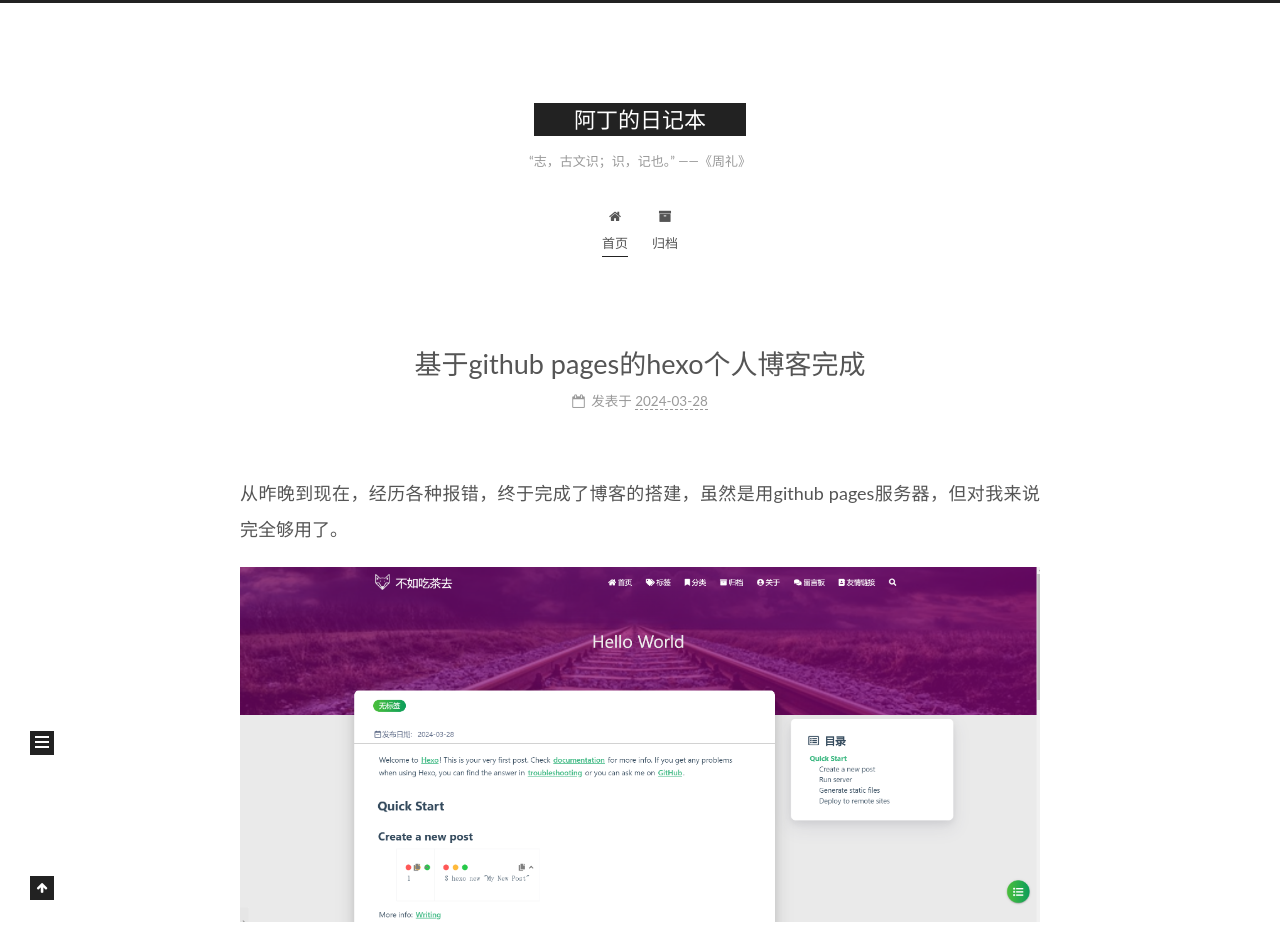
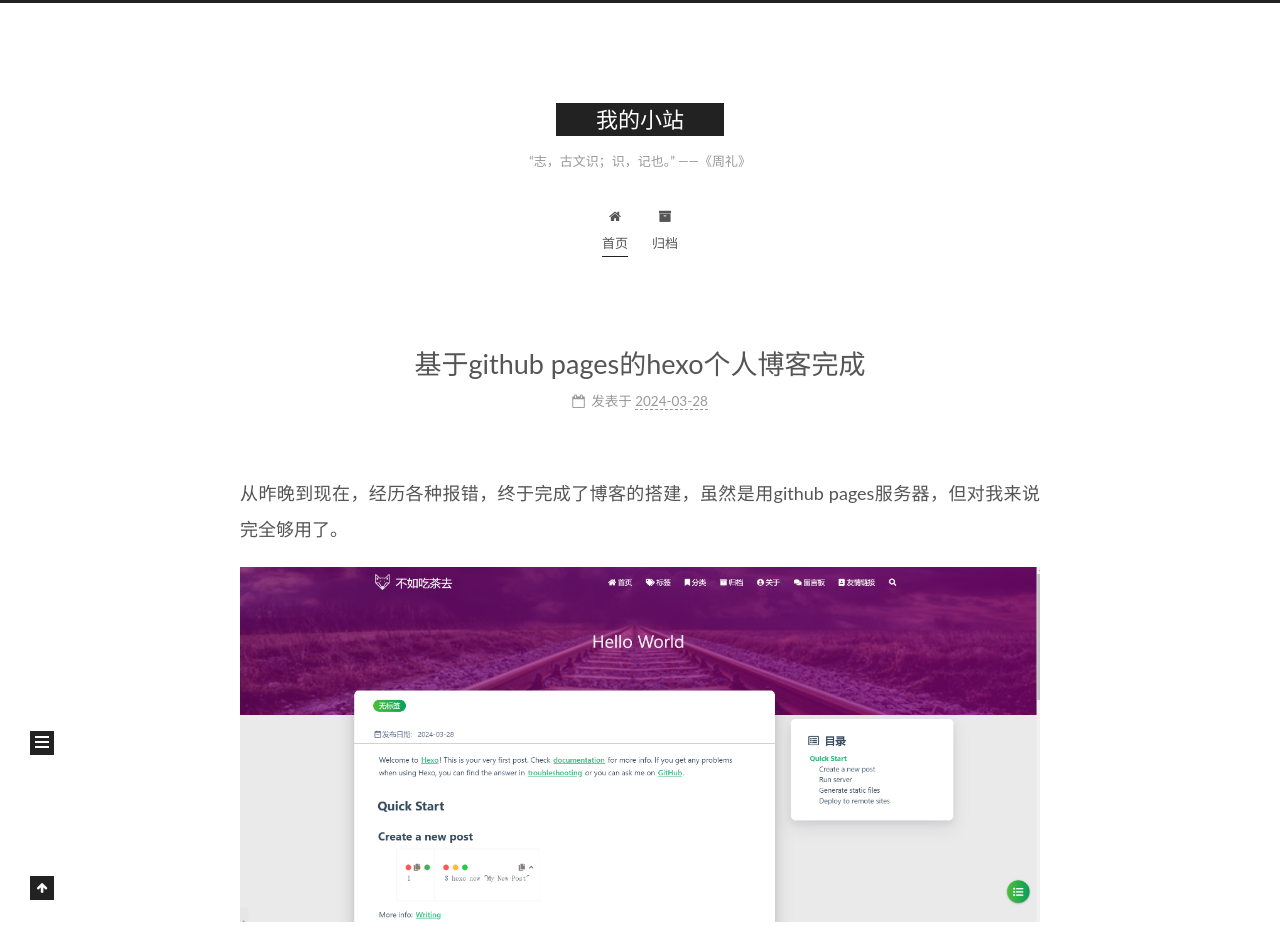
Before and after one commit to julian-ding/julian-ding.github.io, a plain HTML site: page index.html in a window 1280 px wide. Shown: the top 925 px of the page. Drawn offline with Linux system fonts and the light colour scheme.

Commit message:
Site updated: 2024-03-29 12:34:23

```diff
--- a/index.html
+++ b/index.html
@@ -21,9 +21,9 @@
   </script>
 
   <meta property="og:type" content="website">
-<meta property="og:title" content="阿丁的日记本">
+<meta property="og:title" content="我的小站">
 <meta property="og:url" content="http://example.com/index.html">
-<meta property="og:site_name" content="阿丁的日记本">
+<meta property="og:site_name" content="我的小站">
 <meta property="og:locale" content="zh_CN">
 <meta property="article:author" content="Julian Ding">
 <meta name="twitter:card" content="summary">
@@ -41,7 +41,7 @@
   };
 </script>
 
-  <title>阿丁的日记本</title>
+  <title>我的小站</title>
 
 
 
@@ -92,7 +92,7 @@
 
     <a href="/" class="brand" rel="start">
       <span class="logo-line-before"><i></i></span>
-      <h1 class="site-title">阿丁的日记本</h1>
+      <h1 class="site-title">我的小站</h1>
       <span class="logo-line-after"><i></i></span>
     </a>
       <p class="site-subtitle" itemprop="description">“志，古文识；识，记也。”		——《周礼》</p>
@@ -155,7 +155,7 @@
     </span>
 
     <span hidden itemprop="publisher" itemscope itemtype="http://schema.org/Organization">
-      <meta itemprop="name" content="阿丁的日记本">
+      <meta itemprop="name" content="我的小站">
     </span>
       <header class="post-header">
         <h2 class="post-title" itemprop="name headline">
@@ -219,7 +219,7 @@
     </span>
 
     <span hidden itemprop="publisher" itemscope itemtype="http://schema.org/Organization">
-      <meta itemprop="name" content="阿丁的日记本">
+      <meta itemprop="name" content="我的小站">
     </span>
       <header class="post-header">
         <h2 class="post-title" itemprop="name headline">
```
Also changed, not shown: 2024/03/28/hello-world/index.html (+4 -4 lines), 2024/03/28/hello/index.html (+4 -4 lines), 404/index.html (+3 -3 lines), about/index.html (+3 -3 lines), archives/2024/03/index.html (+4 -4 lines), archives/2024/index.html (+4 -4 lines), archives/index.html (+4 -4 lines), categories/index.html (+3 -3 lines), newpage/index.html (+3 -3 lines), tags/index.html (+3 -3 lines).
